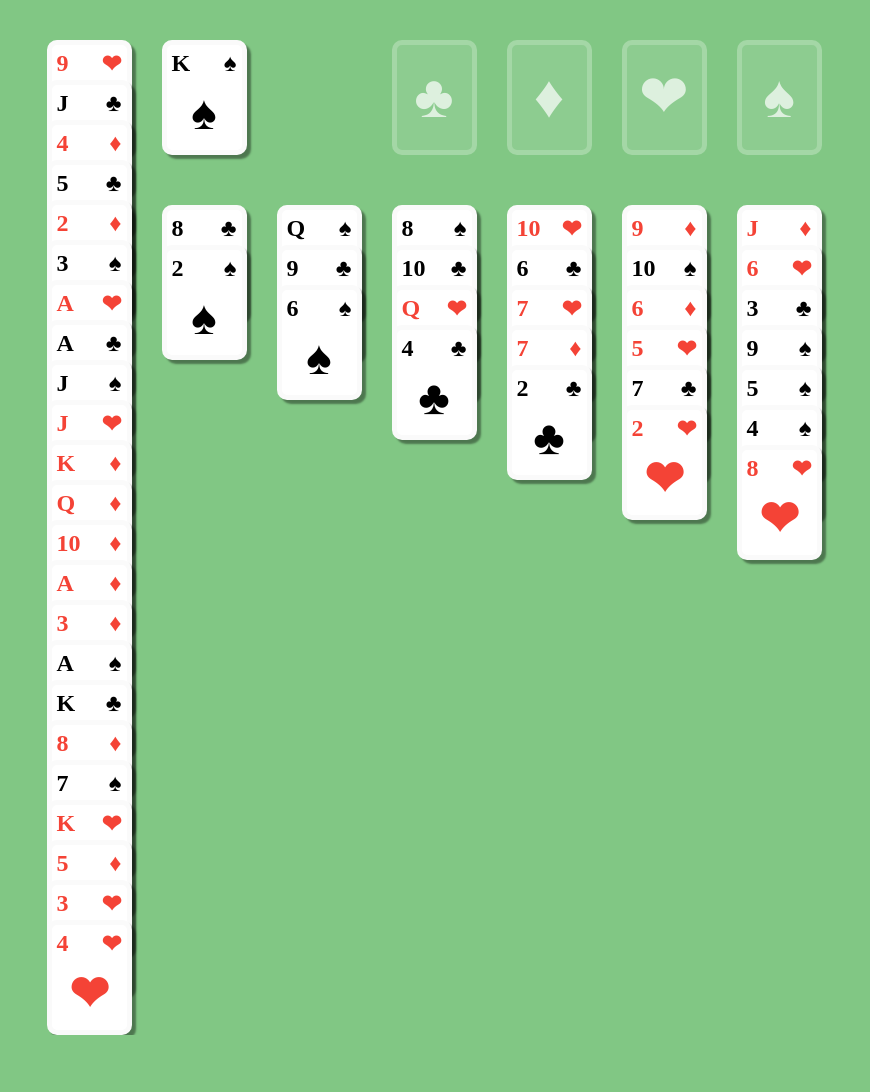
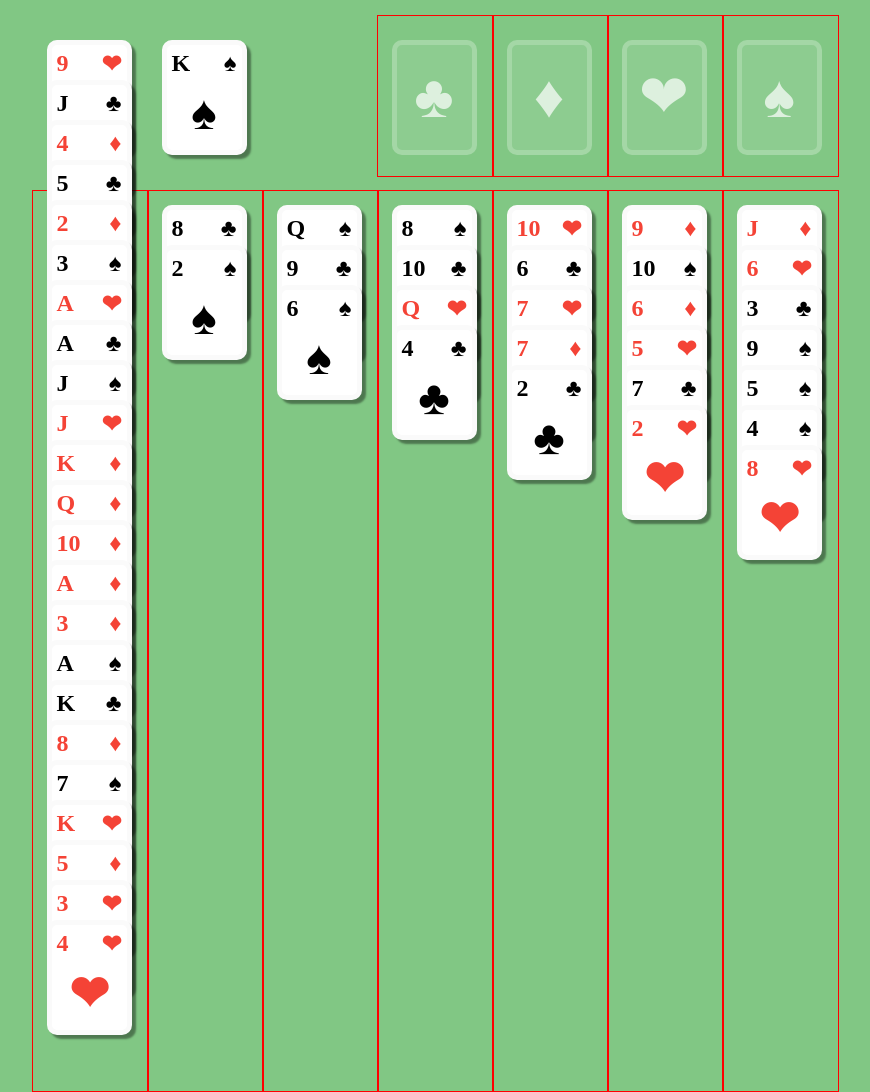
Before and after one commit to staylor/solitaire, a plain HTML site: page index.html in a window 1280 px wide. Shown: the whole page, without its empty margins (206-1076 px from the left). Before the commit the page ends 1035 px from the top, so only its background shows below. Drawn offline with Linux system fonts and the light colour scheme.

Commit message:
added drop zones

```diff
--- a/code.js
+++ b/code.js
@@ -372,7 +372,6 @@ function handleDropEvent( event, ui ) {
     dump_state();
     draw_page();
 
-
     $("#drag_container").remove();
     if (selected != null) {
         selected.remove();
@@ -401,12 +400,14 @@ function get_stack(stack_id)
         index = parts[parts.length - 1];
     }
     if ((stack_id.startsWith("tableau")) ||
-        (stack_id.startsWith("placeholder_tableau"))) {
+        (stack_id.startsWith("placeholder_tableau")) ||
+        (stack_id.startsWith("dropzone_tableau"))) {
         if (index != null) {
             return (tableaus[index]);
         }
     } else if ((stack_id.startsWith("foundation")) ||
-               (stack_id.startsWith("placeholder_foundation"))) {
+               (stack_id.startsWith("placeholder_foundation")) ||
+               (stack_id.startsWith("dropzone_foundation"))) {
         if (index != null) {
             return (foundations[index]);
         }
--- a/index.html
+++ b/index.html
@@ -12,6 +12,18 @@
   </head>
   <body>
     <div id="board">
+      <div id="dropzone_foundation_clubs"       class="dropzone foundation"></div>
+      <div id="dropzone_foundation_diamonds"    class="dropzone foundation"></div>
+      <div id="dropzone_foundation_hearts"      class="dropzone foundation"></div>
+      <div id="dropzone_foundation_spades"      class="dropzone foundation"></div>
+      <div id="dropzone_tableau_1"              class="dropzone tableau"></div>
+      <div id="dropzone_tableau_2"              class="dropzone tableau"></div>
+      <div id="dropzone_tableau_3"              class="dropzone tableau"></div>
+      <div id="dropzone_tableau_4"              class="dropzone tableau"></div>
+      <div id="dropzone_tableau_5"              class="dropzone tableau"></div>
+      <div id="dropzone_tableau_6"              class="dropzone tableau"></div>
+      <div id="dropzone_tableau_7"              class="dropzone tableau"></div>
+
       <div id="placeholder_stock"               class="placeholder"></div>
       <div id="placeholder_waste"               class="placeholder"></div>
       <div id="placeholder_foundation_clubs"    class="placeholder ph_suite foundation">♣</div>
--- a/style.css
+++ b/style.css
@@ -81,6 +81,55 @@ html, body {
    left: 690px;
 }
 
+.dropzone {
+   position: absolute;
+   z-index: 0;
+   width: 115px;
+   height: 900px;
+   top: 150px;
+   border: 1px solid red;
+}
+#dropzone_foundation_clubs {
+   top: -25px;
+   left: 330px;
+   height: 160px;
+}
+#dropzone_foundation_diamonds {
+   top: -25px;
+   left: 445px;
+   height: 160px;
+}
+#dropzone_foundation_hearts {
+   top: -25px;
+   left: 560px;
+   height: 160px;
+}
+#dropzone_foundation_spades {
+   top: -25px;
+   left: 675px;
+   height: 160px;
+}
+#dropzone_tableau_1 {
+   left: -15px;
+}
+#dropzone_tableau_2 {
+   left: 100px;
+}
+#dropzone_tableau_3 {
+   left: 215px;
+}
+#dropzone_tableau_4 {
+   left: 330px;
+}
+#dropzone_tableau_5 {
+   left: 445px;
+}
+#dropzone_tableau_6 {
+   left: 560px;
+}
+#dropzone_tableau_7 {
+   left: 675px;
+}
 
 .ph_suite {
    font-size: 60px;
```
